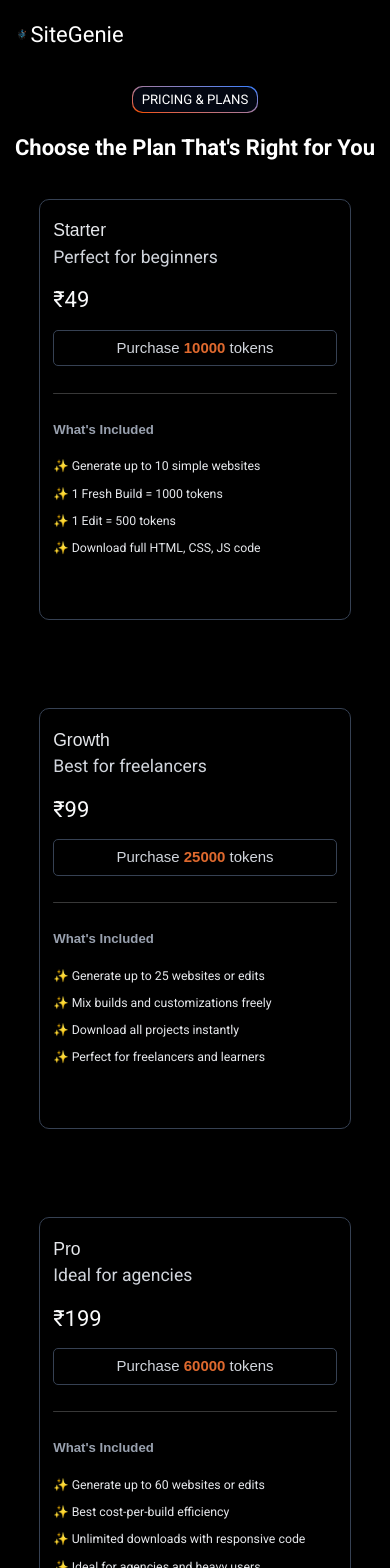
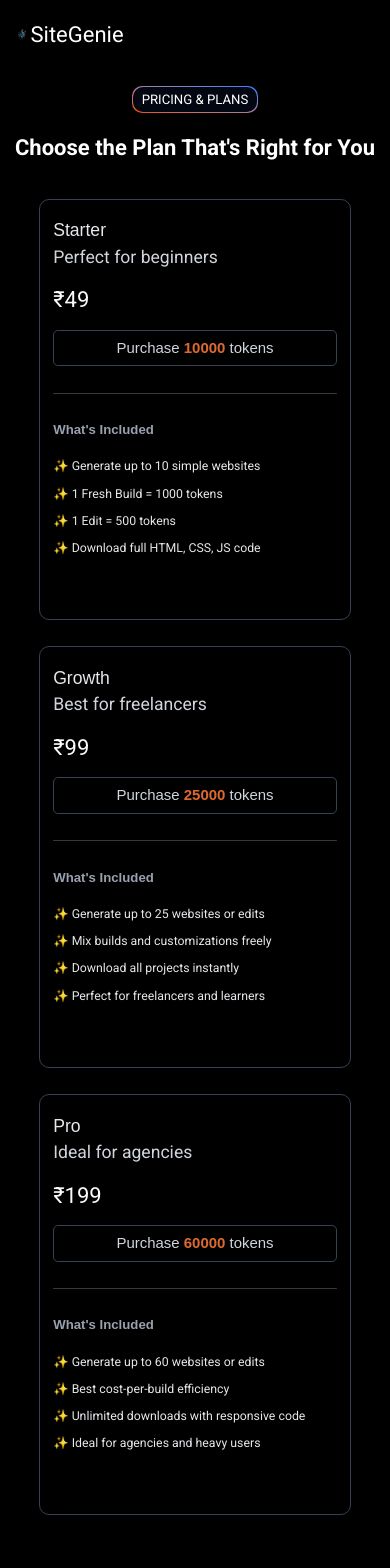
Before and after one commit to Arpit10110/SiteGenie, a Next.js app: page /pricing in a window 390 px wide. Shown: the top 1568 px of the page. Built offline with nearby package versions, Linux system fonts and the light colour scheme; no server answers; sample sign-in values are in the browser's storage; some icons are missing.

Commit message:
pricing page ui responsive done

```diff
--- a/src/app/pricing/page.tsx
+++ b/src/app/pricing/page.tsx
@@ -51,8 +51,8 @@
 
   return (
     <>
-      <div>
-        <div className='flex justify-center items-center mt-[2rem] flex-col gap-[2rem] ' >
+      <div className='mb-[10rem] max-mobile:mb-[5rem] ' >
+        <div className='flex justify-center items-center mt-[2rem] flex-col gap-[2rem]  ' >
           <div className='flex  w-fit max-w-sm  rounded-[10px] bg-gradient-to-tr from-orange-600 to-blue-500 p-0.5 shadow-lg  '>
                       <h2 className=' bg-gray-950 px-[1rem] py-[0.3rem] flex rounded-[10px]  text-[1.5rem] robot-font hover:bg-gray-900 transition-all  '   >PRICING & PLANS</h2>
           </div>
--- a/src/components/PricingCard.tsx
+++ b/src/components/PricingCard.tsx
@@ -10,7 +10,7 @@
 const PricingCard = ({title,price,tokens,points,intro}:PricingPlan) => {
   return (
     <>
-        <div className='w-[27%] max-tablet:w-[60%] max-mobile:w-[80%] px-[1.5rem] pt-[2rem] pb-[7rem] rounded-[10px] border-[1px] border-gray-700 mb-[10rem] ' >
+        <div className='w-[27%] max-tablet:w-[60%] max-mobile:w-[80%] px-[1.5rem] pt-[2rem] pb-[7rem] rounded-[10px] border-[1px] border-gray-700 max-tablet:mb-[3rem] ' >
             <div className='flex flex-col gap-[1.5rem] ' >
                 <div>
                     <h2 className='text-[2rem] text-gray-200 ' >{title}</h2>
```
